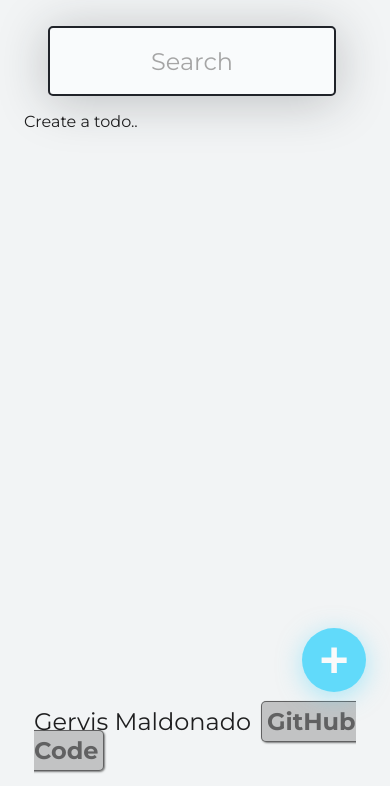
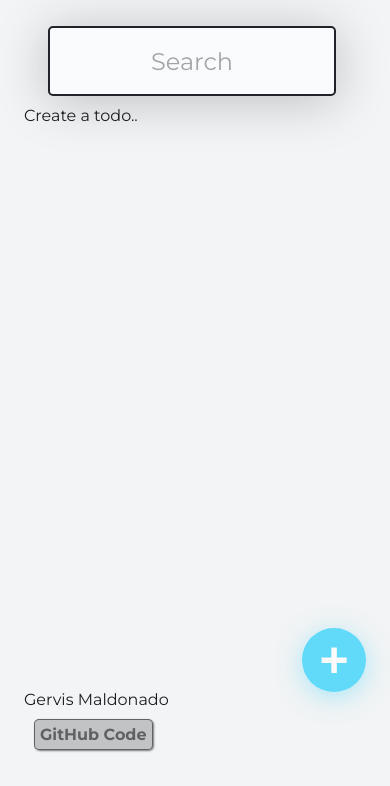
Before and after one commit to gervislm/todo-app, a React app: page / in a window 390 px wide. Shown: the part 128-914 px from the top of the page. Built offline with nearby package versions, Linux system fonts and the light colour scheme.

Commit message:
footer improvement

```diff
--- a/src/components/Footer/Footer.css
+++ b/src/components/Footer/Footer.css
@@ -1,16 +1,14 @@
-footer {
+.Footer {
   display: flex;
+  flex-direction: row;
   align-items: center;
+  font-size: 1.5rem;
   width: 100%;
   height: 100px;
   padding-left: 10px;
 }
 
-.Link {
-  font-size: 1.5rem;
-}
-
-.Link a {
+.Footer a {
   border: 1px solid;
   border-radius: 5px;
   box-shadow: 1px 1px 2px rgba(0, 0, 0, 0.5);
@@ -23,8 +21,20 @@ footer {
   font-weight: 700;
 }
 
-.Link a:hover {
+.Footer a:hover {
   color: black;
   box-shadow: 2px 2px 5px black;
   transition: 0.3s ease;
 }
+
+@media screen and (max-width: 768px) {
+  .Footer {
+    flex-direction: column;
+    align-items: start;
+    padding: 0;
+    font-size: 1rem;
+  }
+  p {
+    margin: 10px 0;
+  }
+}
--- a/src/components/Footer/index.js
+++ b/src/components/Footer/index.js
@@ -3,13 +3,11 @@ import "./Footer.css";
 
 export const Footer = () => {
   return (
-    <footer>
-      <span className="Link">
-        Gervis Maldonado
-        <a href="https://github.com/gervislm/todo-app" target="_blank">
-          GitHub Code
-        </a>
-      </span>
+    <footer className="Footer">
+      <p>Gervis Maldonado</p>
+      <a href="https://github.com/gervislm/todo-app" target="_blank">
+        GitHub Code
+      </a>
     </footer>
   );
 };
```
